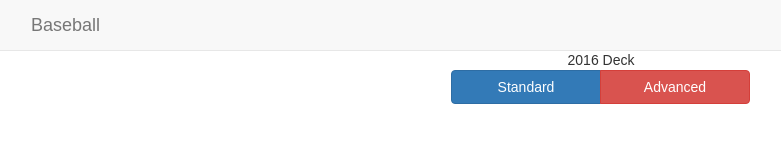
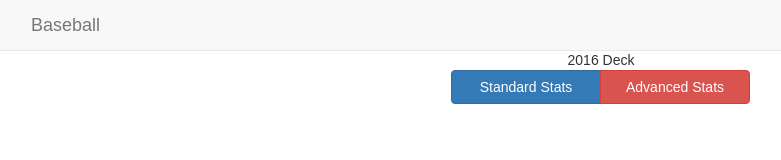
Before and after one commit to rkojima/baseball-client, a React (Create React App) app: page /view/1 in a window 1280 px wide. Shown: the top 160 px of the page, without its empty margins (39-820 px from the left). Built offline with nearby package versions, Linux system fonts and the light colour scheme.

Commit message:
made word changes into buttons and text

```diff
--- a/src/card.js
+++ b/src/card.js
@@ -26,7 +26,7 @@ export default (props) => {
                     <li>Batting Average On Balls In Play (BABIP): {props.battingAverageOnBallsInPlay}</li>
                     <li>Weighted On Base Average (WOBA): {props.weightedOnBaseAverage}</li>
                     <li>Weighted Runs Created Plus (wRC+): {props.weightedRunsCreatedPlus}</li>
-                    <li>Base Running: {props.baseRunning}</li>
+                    <li>Base Running (BR): {props.baseRunning}</li>
                 </ul>
             </div>
         );
--- a/src/stats-button.js
+++ b/src/stats-button.js
@@ -14,10 +14,10 @@ export default class buttons extends React.Component {
         return (
             <div className="toggleButtons btn-group btn-group-justified" role="group">
                 <button className="btn btn-primary" onClick={this.handleButtonClicked} style={{width: "150px"}} value="standard">
-                    Standard
+                    Standard Stats
                 </button>
                 <button className="btn btn-danger" onClick={this.handleButtonClicked} style={{width: "150px"}} value="advanced">
-                    Advanced
+                    Advanced Stats
                 </button>
             </div>
         );
```
